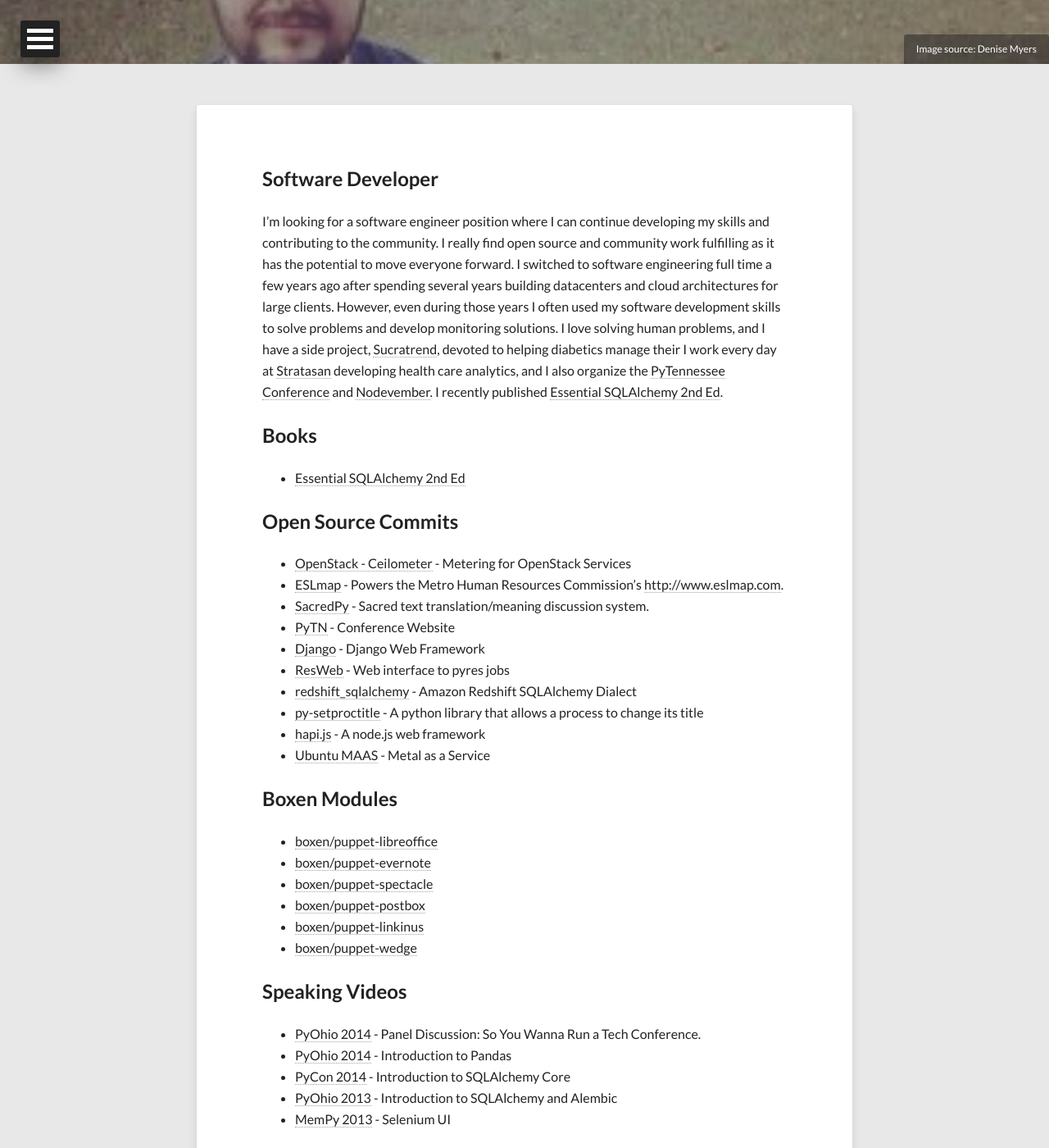
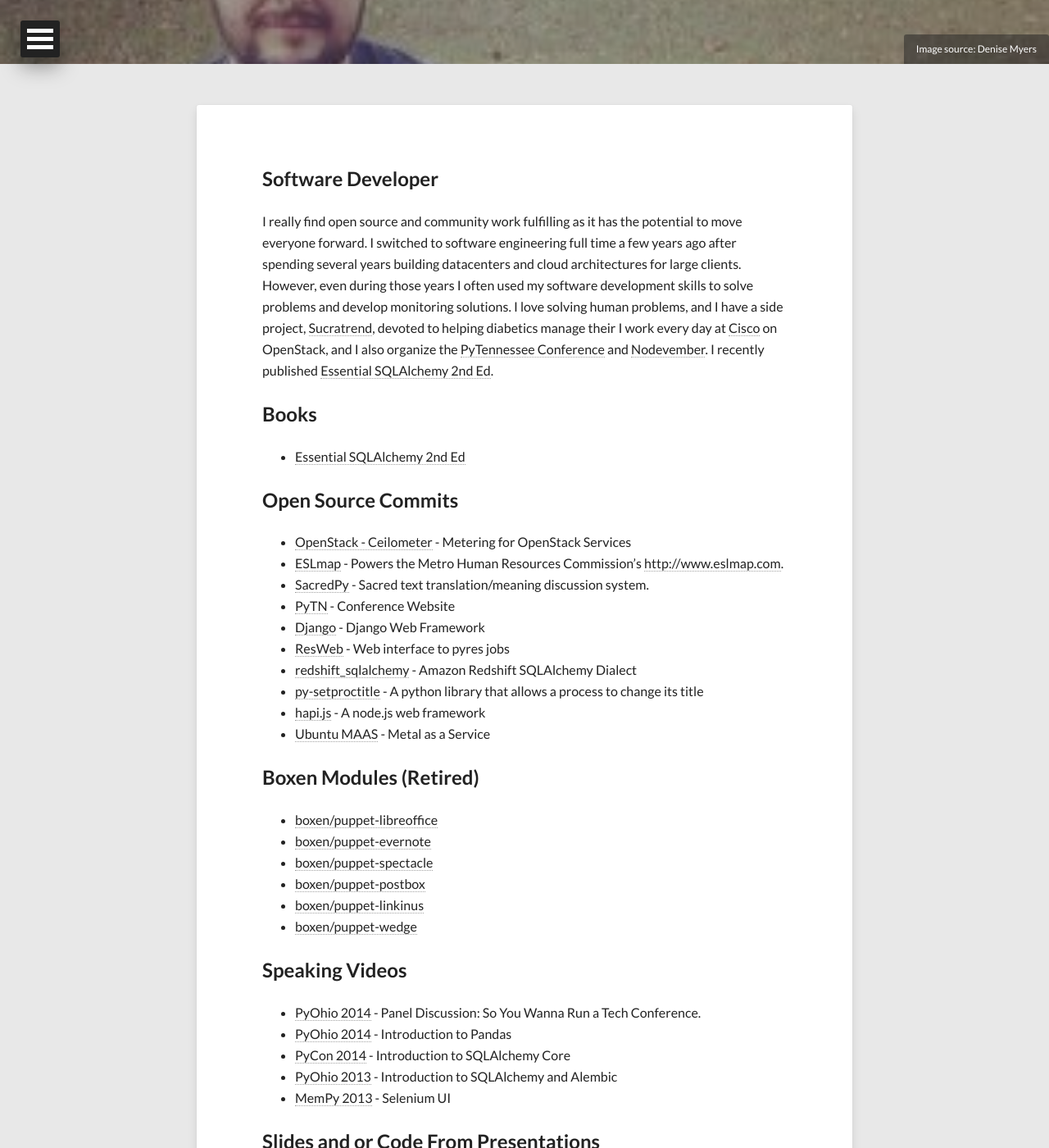
Before and after one commit to jasonamyers/jasonamyers.github.com, a Jekyll site: the page built from about.md, in a window 1280 px wide and 1400 px high, scrolled down 362 px. Shown: the whole window at 82% size. Built offline with Jekyll 4.4.1, drawn with Linux system fonts in a browser that asks for light colours; nearby versions of some CDN libraries; some of the changed text lies outside the part shown.

```diff
--- a/about.md
+++ b/about.md
@@ -10,20 +10,20 @@ share: true
 ---
 
 ## Software Developer
-I’m looking for a software engineer position where I can continue developing my
-skills and contributing to the community. I really find open source and
+I really find open source and
 community work fulfilling as it has the potential to move everyone forward.
 I switched to software engineering full time a few years ago after spending
 several years building datacenters and cloud architectures for large clients.
 However, even during those years I often used my software development skills to
 solve problems and develop monitoring solutions. I love solving human problems,
 and I have a side project, [Sucratrend](https://www.stratasan.com), devoted to helping diabetics manage their
-I work every day at [Stratasan](http://www.stratasan.com) developing health care analytics, and
+I work every day at [Cisco](http://www.cisco.com) on OpenStack, and
 I also organize the [PyTennessee Conference](http://www.pytennessee.org) and
 [Nodevember](http://www.nodevember.org). I recently published [Essential
 SQLAlchemy 2nd Ed](http://shop.oreilly.com/product/0636920035800.do).
 
 ## Books
+
 * [Essential SQLAlchemy 2nd Ed](http://shop.oreilly.com/product/0636920035800.do)
 
 ## Open Source Commits
@@ -42,7 +42,8 @@ allows a process to change its title
 * [hapi.js](https://github.com/hapijs/hapi/) - A node.js web framework
 * [Ubuntu MAAS](https://maas.ubuntu.com/) - Metal as a Service
 
-## Boxen Modules
+## Boxen Modules (Retired)
+
 * [boxen/puppet-libreoffice](https://github.com/boxen/puppet-libreoffice)
 * [boxen/puppet-evernote](https://github.com/boxen/puppet-evernote)
 * [boxen/puppet-spectacle](https://github.com/boxen/puppet-spectacle)
@@ -51,6 +52,7 @@ allows a process to change its title
 * [boxen/puppet-wedge](https://github.com/boxen/puppet-wedge)
 
 ## Speaking Videos
+
 * [PyOhio 2014](http://pyvideo.org/video/2865/panel-discussion-so-you-wanna-run-a-tech-confere) - Panel Discussion: So You Wanna Run a Tech Conference.
 * [PyOhio 2014](http://pyvideo.org/video/2826/introduction-to-pandas) - Introduction to Pandas
 * [PyCon 2014](http://pyvideo.org/video/2654/introduction-to-sqlalchemy-core) - Introduction to SQLAlchemy Core
```
Also changed, not shown: other parts of about.md (+1 -1 lines).
